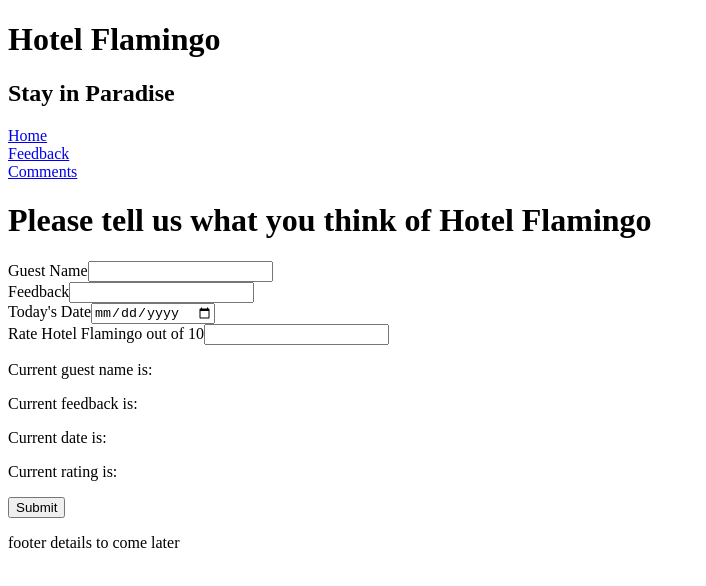
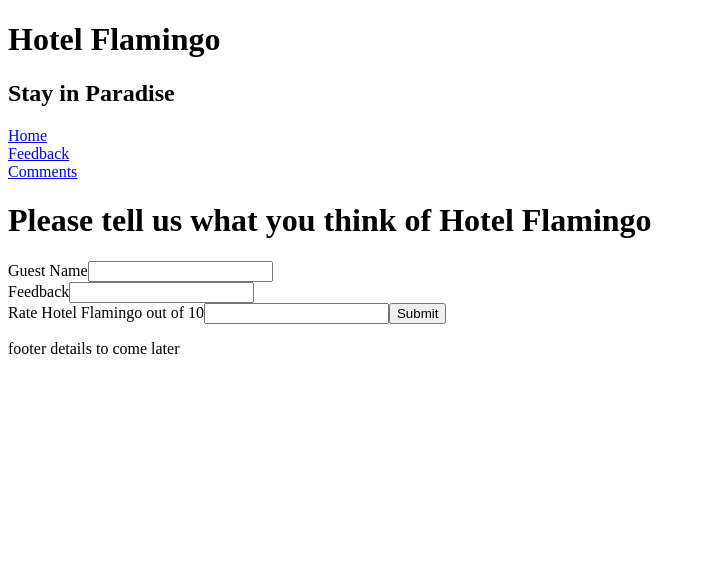
Before and after one commit to anuseed/Week-7--Assignment, a React (Vite) app in the folder client/: page /feedback in a window 1280 px wide. Shown: the top 586 px of the page, without its empty margins (0-706 px from the left). Built offline with nearby package versions, Linux system fonts and the light colour scheme.

Commit message:
error handling

```diff
--- a/client/src/App.jsx
+++ b/client/src/App.jsx
@@ -11,7 +11,6 @@ export default function App() {
   return (
     <>
       <Header />
-
       <Routes>
         <Route path="/homepage" element={<HomePage />} />
         <Route path="/feedback" element={<FeedbackPage />} />
--- a/client/src/components/Form.jsx
+++ b/client/src/components/Form.jsx
@@ -4,9 +4,10 @@ export default function Form() {
   const [formValues, setFormValues] = useState({
     guest_name: "",
     feedback: "",
-    feedback_date: "",
     rating: "",
   });
+
+  const [error, setError] = useState("");
 
   async function handleSubmit(event) {
     event.preventDefault();
@@ -20,6 +21,14 @@ export default function Form() {
     });
     const data = await response.json();
     console.log(data);
+    if (data.success === false) {
+      setError(data.message);
+      return;
+    }
+    setError("");
+    alert(
+      "Thank you for your feedback. Here is your code: FLAMINGO10 for 10% off your next stay!"
+    );
   }
 
   function handleInputChange(event) {
@@ -37,6 +46,7 @@ export default function Form() {
           type="text"
           id="guest_name"
           name="guest_name"
+          required
           value={formValues.guest_namename}
           onChange={handleInputChange}
         />
@@ -46,16 +56,8 @@ export default function Form() {
           type="text"
           id="feedback"
           name="feedback"
+          required
           value={formValues.feedback}
-          onChange={handleInputChange}
-        />
-        <br />
-        <label htmlFor="feedback_date">Today&apos;s Date</label>
-        <input
-          type="date"
-          id="feedback_date"
-          name="feedback_date"
-          value={formValues.feedback_date}
           onChange={handleInputChange}
         />
         {/* I need some logic here as the rating can go below 1 and above 10 */}
@@ -68,11 +70,12 @@ export default function Form() {
           value={formValues.rating}
           onChange={handleInputChange}
         />
-        <p>Current guest name is: {formValues.guest_name}</p>
+        {/* <p>Current guest name is: {formValues.guest_name}</p>
         <p>Current feedback is: {formValues.feedback}</p>
         <p>Current date is: {formValues.date} </p>
-        <p>Current rating is: {formValues.rating} </p>
+        <p>Current rating is: {formValues.rating} </p> */}
         <button type="submit">Submit</button>
+        <div>{error}</div>
       </form>
     </>
   );
--- a/client/src/pages/CommentsPage.jsx
+++ b/client/src/pages/CommentsPage.jsx
@@ -22,6 +22,7 @@ export default function CommentsPage() {
           <h1>{item.guest_name}</h1>
           <p>{item.feedback}</p>
           <p>{item.rating}</p>
+          {/* date was displaying with a time stamp setting the date toLocaleDateString() takes away the timestamp on rendering */}
           <p>{new Date(item.feedback_date).toLocaleDateString()}</p>
         </div>
       ))}
--- a/client/src/pages/HomePage.jsx
+++ b/client/src/pages/HomePage.jsx
@@ -1,3 +1,5 @@
+import { Link } from "react-router-dom";
+
 export default function HomePage() {
   return (
     <>
@@ -5,6 +7,10 @@ export default function HomePage() {
         We hope you enjoyed your stay at hotel Flamingo! We would love your
         feedback for 10% off your next stay!
       </p>
+
+      <button>
+        <Link to="/feedback">Feedback</Link>
+      </button>
     </>
   );
 }
```
Also changed, not shown: client/src/main.jsx (+4 -4 lines), 2 other files (tests, documents, lock files or other folders).
